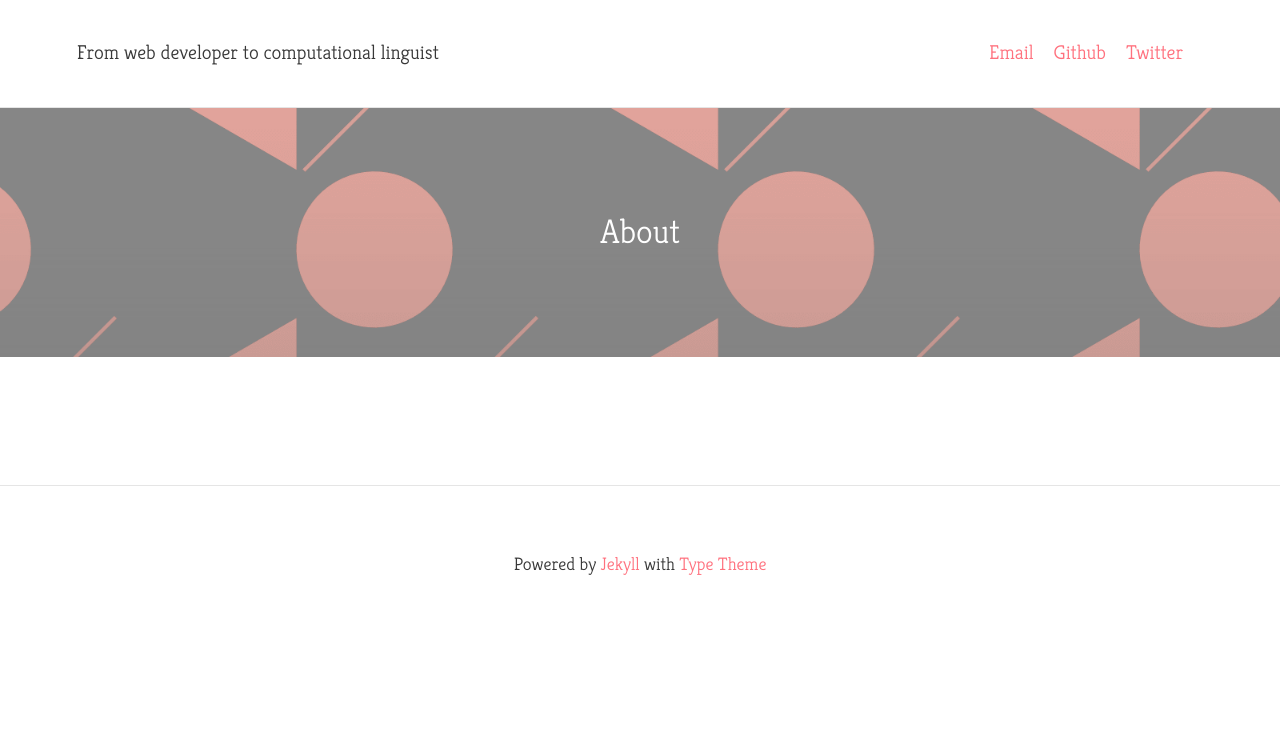
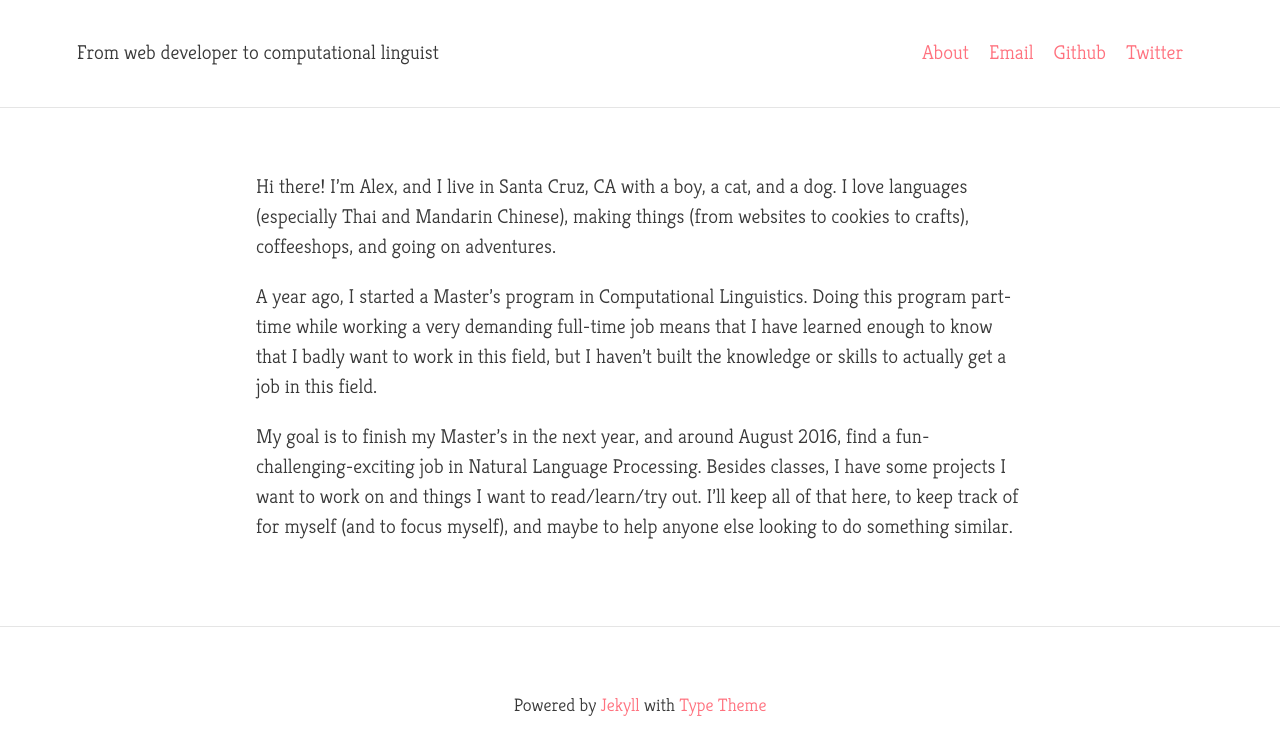
Before and after one commit to alexburrell/alexburrell.github.io, a Jekyll site: the page built from about.md, in a window 1280 px wide. Shown: the top 755 px of the page. Built offline with Jekyll 4.4.1, drawn with Linux system fonts in a browser that asks for light colours; nearby versions of some CDN libraries.

Commit message:
Adding About page

```diff
--- a/_layouts/page.html
+++ b/_layouts/page.html
@@ -2,8 +2,8 @@
 layout: default
 ---
 <article {% if page.feature-img %}class="feature-image"{% endif %}>
-  <header style="background-image: url('{{ site.baseurl }}/{{ page.feature-img }}')">
+  <!-- <header style="background-image: url('{{ site.baseurl }}/{{ page.feature-img }}')">
     <h1 class="title">{{ page.title }}</h1>
-  </header>
+  </header> -->
   <section class="post-content">{{ content }}</section>
 </article>
--- a/about.md
+++ b/about.md
@@ -1,7 +1,10 @@
 ---
 layout: page
 title: About
-permalink: /about/
-feature-img: "img/sample_feature_img_2.png"
-hide: true
 ---
+
+Hi there! I'm Alex, and I live in Santa Cruz, CA with a boy, a cat, and a dog. I love languages (especially Thai and Mandarin Chinese), making things (from websites to cookies to crafts), coffeeshops, and going on adventures.
+
+A year ago, I started a Master's program in Computational Linguistics. Doing this program part-time while working a very demanding full-time job means that I have learned enough to know that I badly want to work in this field, but I haven't built the knowledge or skills to actually get a job in this field.
+
+My goal is to finish my Master's in the next year, and around August 2016, find a fun-challenging-exciting job in Natural Language Processing. Besides classes, I have some projects I want to work on and things I want to read/learn/try out. I'll keep all of that here, to keep track of for myself (and to focus myself), and maybe to help anyone else looking to do something similar.
```
